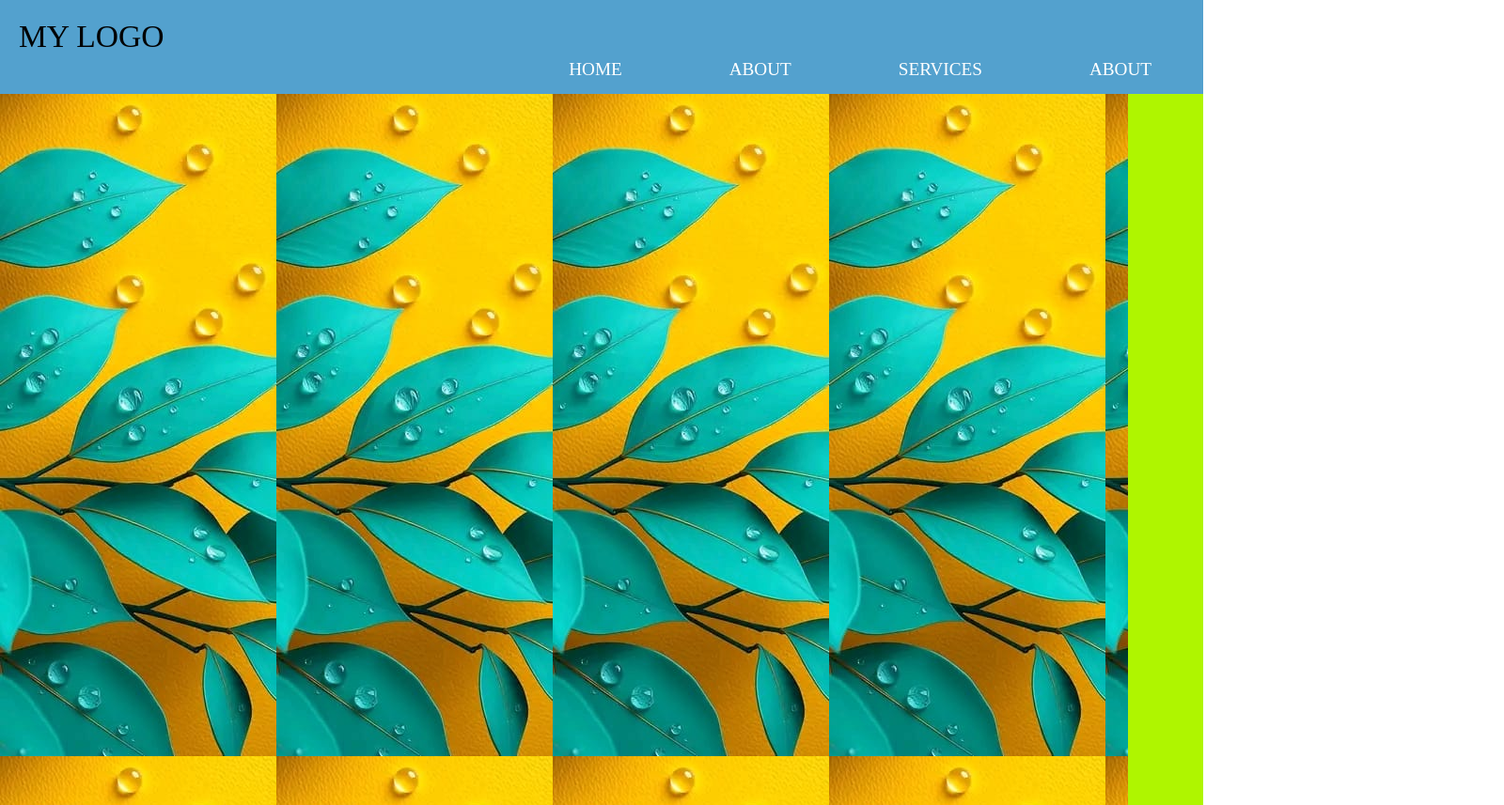
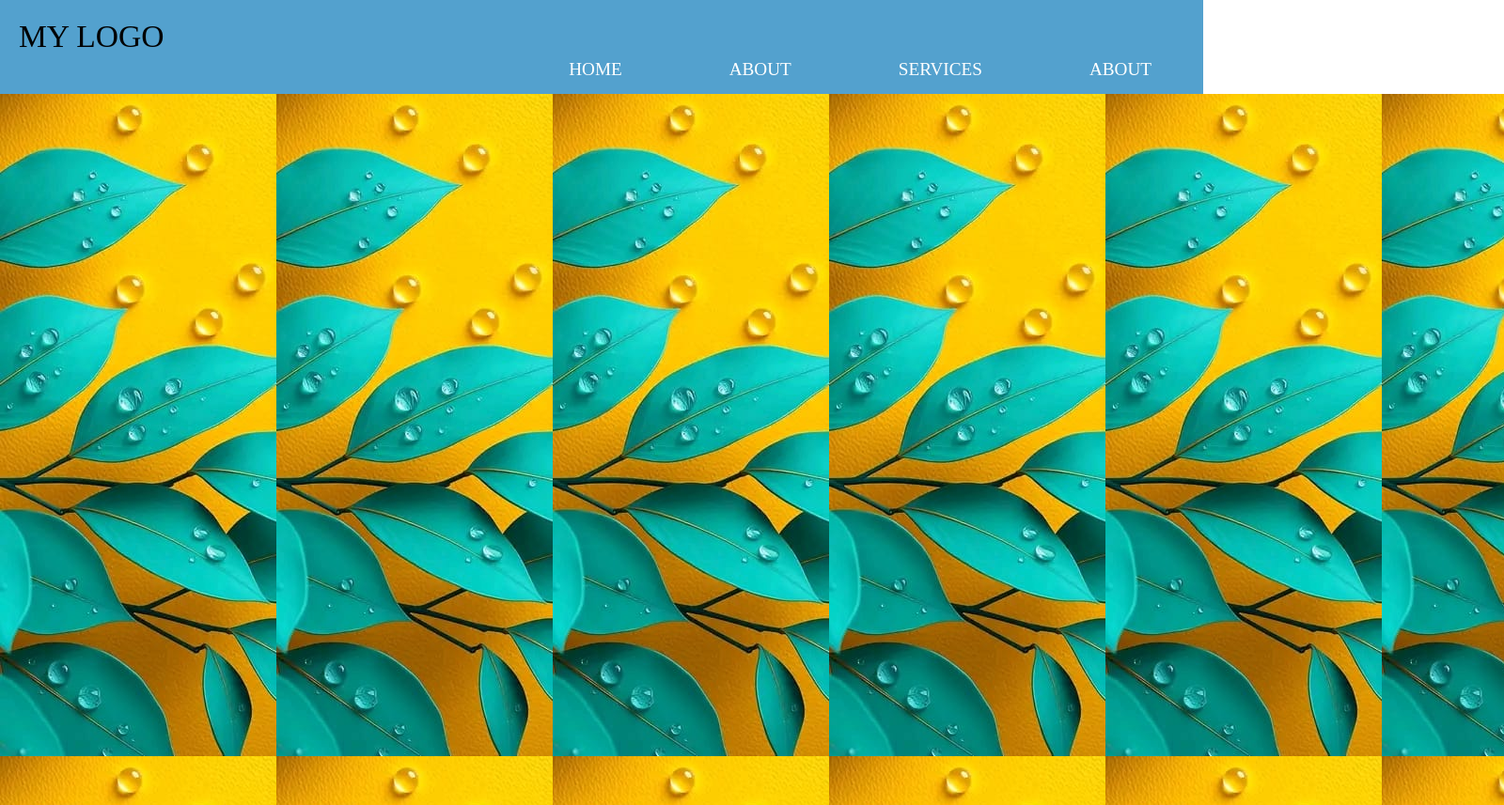
Before and after one commit to BkMutinda/website, a plain HTML site: page index.html in a window 1280 px wide. Shown: the top 857 px of the page at 94% size, 1600 px wide, since content can reach past the window. Drawn offline with Linux system fonts and the light colour scheme.

Commit message:
Update style.css

```diff
--- a/style.css
+++ b/style.css
@@ -57,7 +57,8 @@ li a{
 .photo1{
     height:100vh;
     background-image: url(image.jpg);
-    width: 150vh;
+    width: 200vh;
+    background-repeat: no repeat;
 }
 .article{
     background: #aff500;
```
